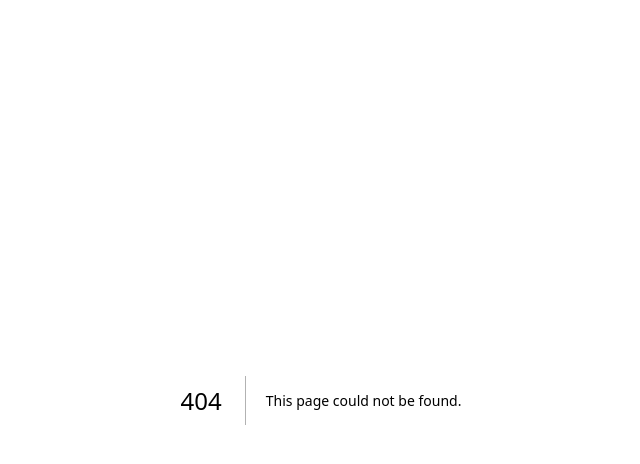
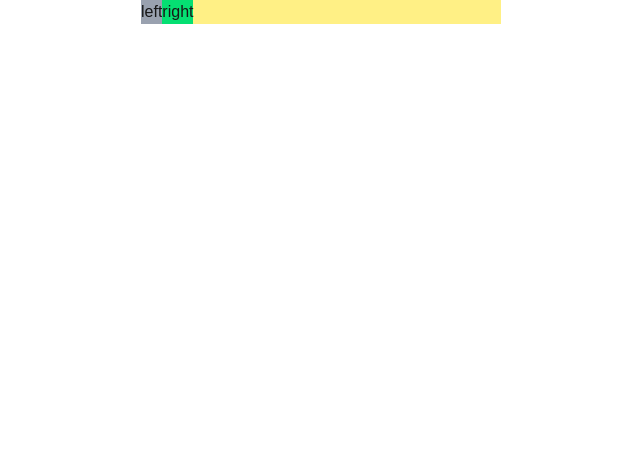
Before and after one commit to Oyunjargal17/react, a Next.js app: page /reviews in a window 1280 px wide. Before the commit this address had no page. Shown: the top 464 px of the page, without its empty margins (319-959 px from the left). Built offline with nearby package versions, Linux system fonts and the light colour scheme.

Commit message:
01.07 301 angid

```diff
--- /dev/null
+++ b/src/app/reviews/page.jsx
@@ -0,0 +1,29 @@
+"use client";
+import { useState } from "react";
+export default function Home() {
+  return (
+    <div>
+      <Reviews />
+    </div>
+  );
+}
+const review = [
+  {
+    id: 1,
+    image: "",
+    name: "Susan Smith",
+    job: "WEB DEVELOPER",
+    text: "I'm baby meggings twee health goth +1. Bicycle rights tumeric chartreuse before they sold out chambray pop-up. Shaman humblebrag pickled coloring book salvia hoodie, cold-pressed four dollar toast everyday carry",
+  },
+];
+
+const Reviews = () => {
+  const [reviews, setReviews] = useState(review);
+  return (
+    <div className="bg-yellow-200 w-90 justify-self-center items-self-center ">
+      <div></div>
+      <button className="bg-gray-400">left</button>
+      <button className="bg-green-400">right</button>
+    </div>
+  );
+};
```
